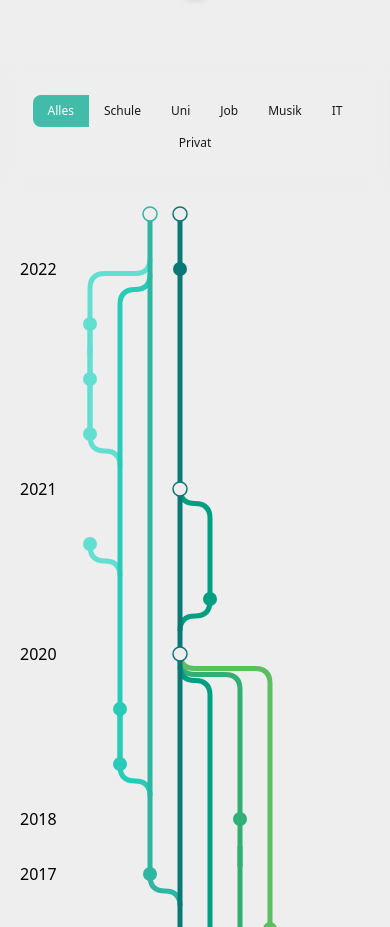
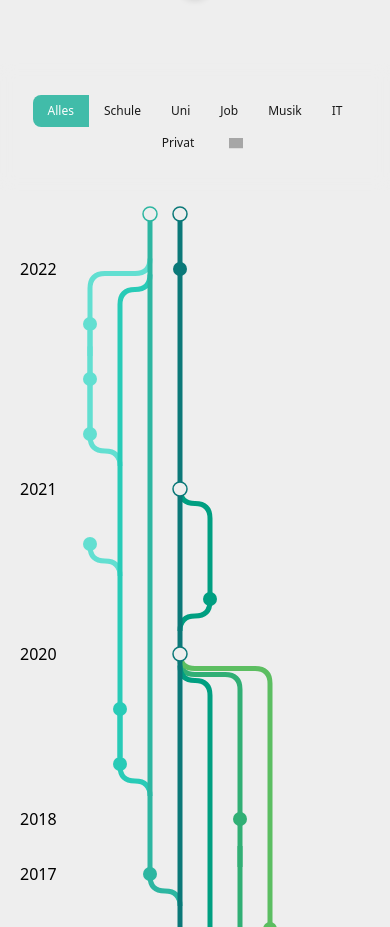
Before and after one commit to gabjuh/webdev-portfolio, a React (Vite) app: page / in a window 390 px wide. Shown: the part 787-1714 px from the top of the page. Built offline with nearby package versions, Linux system fonts and the light colour scheme; grey boxes are pictures that could not be loaded.

Commit message:
import arrow icon, add arrow button to menu

```diff
--- a/src/components/CvTree.tsx
+++ b/src/components/CvTree.tsx
@@ -4,6 +4,7 @@ import Timeline from './Timeline';
 import Point from './Point';
 import Button from './Button';
 import Popup from './Popup';
+import downArrow from '../assets/logos/down-arrow.svg';
 import { Year, Text } from './Text';
 import raw_data from '../cv_gj2.json';
 import raw_data_test from '../cv_test.json';
@@ -14,6 +15,7 @@ import { ITree, IGeneral, IItem, IPoint, IContent, ITimeline } from '../interfac
 interface ICvTree {
   bgColor: string;
   textColor: string;
+  scrollToId: (id: string) => void;
 }
 
 type IFilter = 'all' | 'school' | 'uni' | 'job' | 'music' | 'it' | 'private';
@@ -25,7 +27,8 @@ interface ICategories {
 
 const CvTree: React.FC<ICvTree> = ({
   bgColor,
-  textColor
+  textColor,
+  scrollToId
 }) => {
 
   const data = raw_data as ITree;
@@ -159,7 +162,7 @@ const CvTree: React.FC<ICvTree> = ({
 
   return (
     <>
-      <div className="lg:mt-32" id="cv">
+      <div className="" id="cv">
         {/* Buttons */}
         <div
           className="btn-categories flex flex-wrap sm:w-[100%]  mx-auto z-10 bg-[#eee] p-8 backdrop-filter backdrop-blur-sm opacity-90 justify-center"
@@ -179,6 +182,13 @@ const CvTree: React.FC<ICvTree> = ({
               />
             </React.Fragment>
           ))}
+          <button
+            onMouseUp={() => { scrollToId('stack'); }}
+          >
+            <img src={downArrow} alt="Arrow"
+              className="rotate-180 ml-5 w-3.5 hover:-translate-y-[.3rem] transition-all duration-150"
+            />
+          </button>
         </div>
         <div className={`relative mx-auto w-[390px] md:-translate-x-[100px] z-0`} >
           <div className="mx-auto w-[100%]">
```
